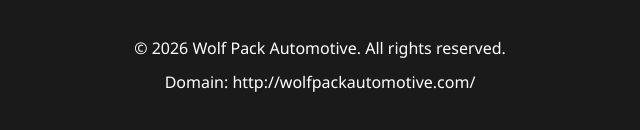
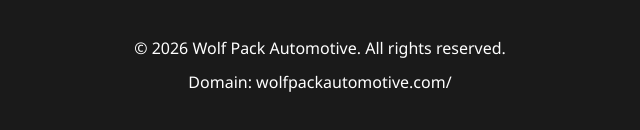
Before and after one commit to williamnieves2001/wolfpackmobileautomotive.com, a plain HTML site: page wolf pack automotive website/index.html in a window 1280 px wide. Shown: the part 1299-1429 px from the top of the page, 320-960 px from the left. Drawn offline with Linux system fonts and the light colour scheme.

Commit message:
Update index.html

```diff
--- a/wolf pack automotive website/index.html
+++ b/wolf pack automotive website/index.html
@@ -67,7 +67,7 @@
     <footer>
         <div class="container">
             <p>&copy; 2026 Wolf Pack Automotive. All rights reserved.</p>
-            <p>Domain: http://wolfpackautomotive.com/</p>
+            <p>Domain: wolfpackautomotive.com/</p>
         </div>
     </footer>
 
```
